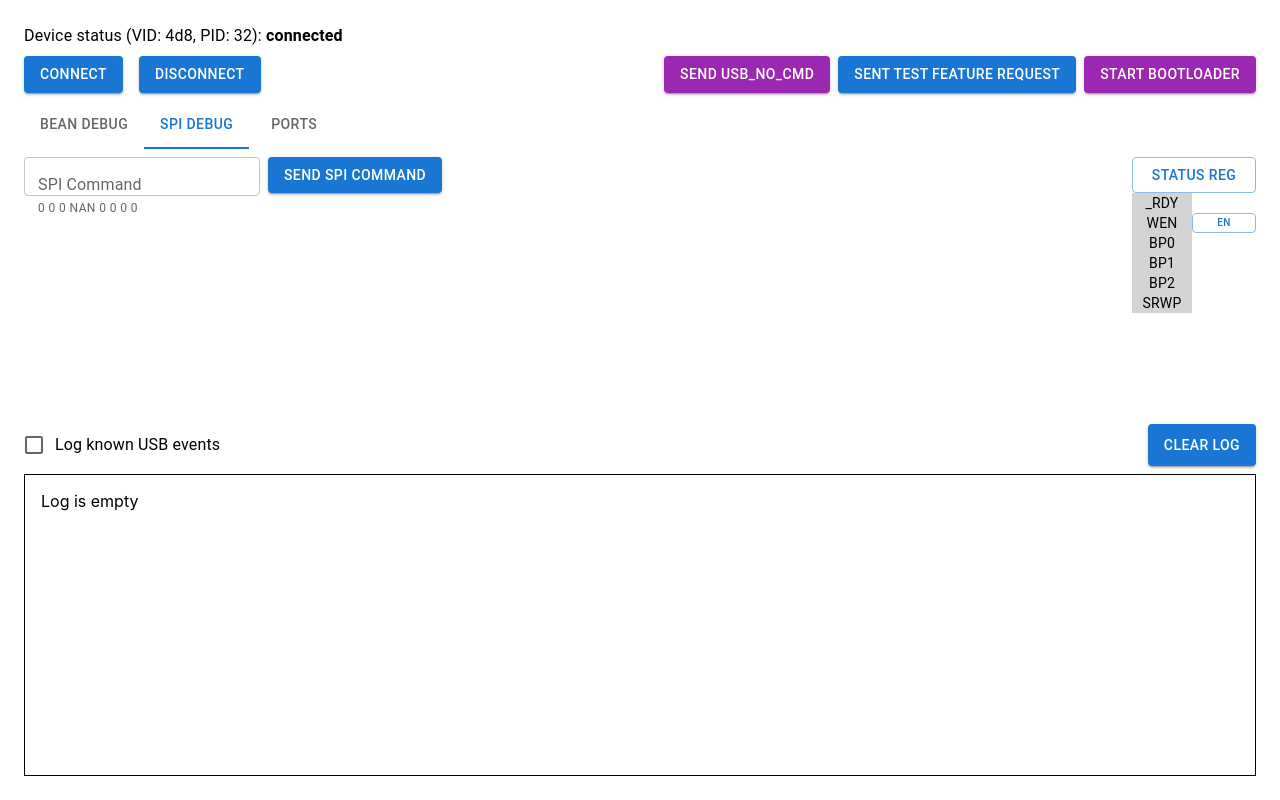
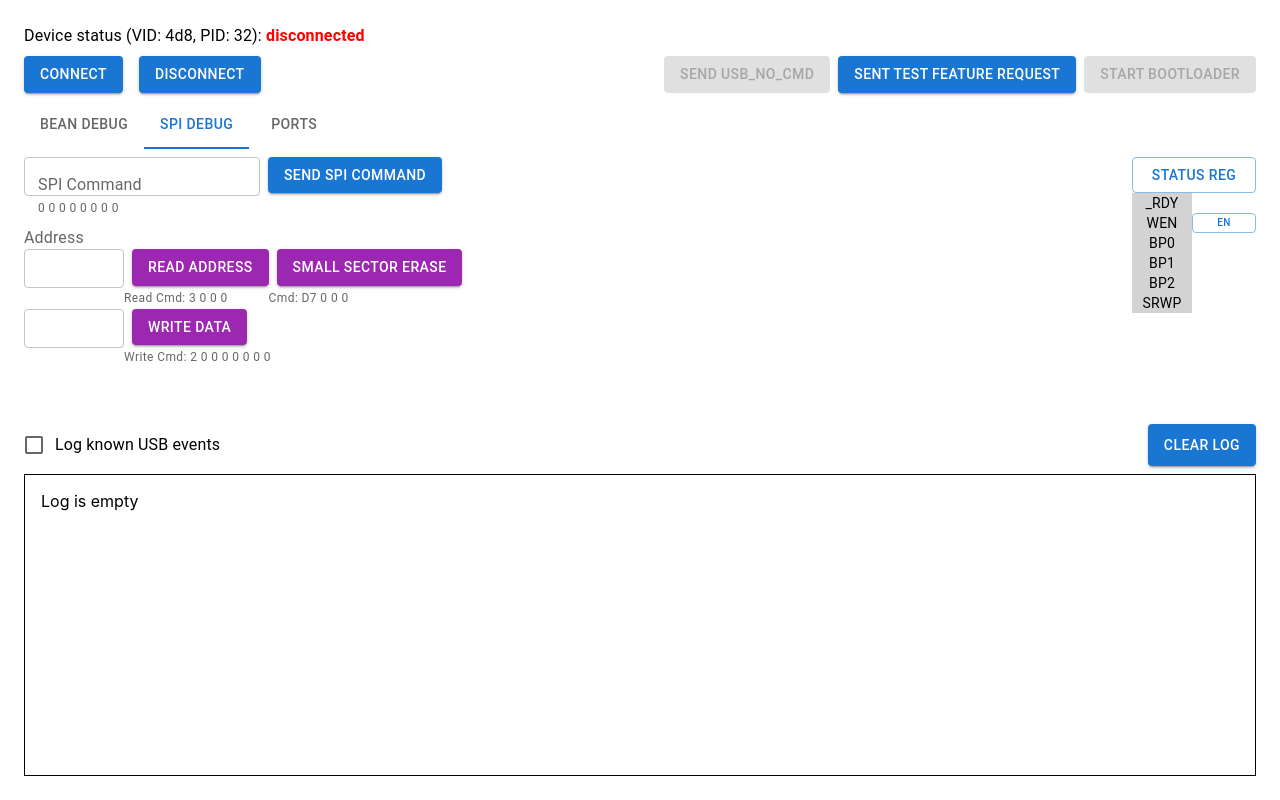
Before and after one commit to fyodore82/immo-control-app, a React (Create React App) app: page / in a window 1280 px wide. Both pictures are taken after a click on the tab "SPI DEBUG". Built offline with nearby package versions, Linux system fonts and the light colour scheme.

Commit message:
- Add SPI controls to SPI tab

```diff
--- a/src/App.tsx
+++ b/src/App.tsx
@@ -32,7 +32,7 @@ const App: FC = () => {
 
   const sendUsbFeatureReq = useUsbSendFeatureRequest(device)
 
-  const deviceDisconnected = false // || !device || !device.opened
+  const deviceDisconnected = !device || !device.opened
 
   const [tab, setTab] = useState<string | undefined>('BeanDebugTab')
 
@@ -41,7 +41,9 @@ const App: FC = () => {
       <Box display='flex' alignItems='center' mb={1}>
         <Typography>
           Device status (VID: {vendorId.toString(16)}, PID: {productId.toString(16)}):{' '}
-          <b>{deviceDisconnected ? 'disconnected' : 'connected'}</b>
+          <b style={{ color: deviceDisconnected ? 'red' : 'green' }}>
+            {deviceDisconnected ? 'disconnected' : 'connected'}
+          </b>
         </Typography>
       </Box>
       <Box display='flex' alignItems='center' mb={1}>
@@ -86,24 +88,21 @@ const App: FC = () => {
       </Box>
 
       <Tabs value={tab} onChange={(_, tab) => setTab(tab)}>
-        <Tab label='BEAN debug' value='BeanDebugTab' disabled={deviceDisconnected} />
-        <Tab label='SPI debug' value='SpiDebugTab' disabled={deviceDisconnected} />
+        <Tab label='BEAN debug' value='BeanDebugTab' />
+        <Tab label='SPI debug' value='SpiDebugTab' />
         <Tab label='Ports' value='PortsDebugTab' />
       </Tabs>
       <Box pt={1} pb={1} display='flex' flex='1 1 50%' flexDirection='column' boxSizing='border-box'>
-        {deviceDisconnected ? (
+        {/* {deviceDisconnected ? (
           <Typography
             sx={{ display: 'flex', justifyContent: 'center', width: '100%' }}
           >
             Connect device first
           </Typography>
-        ) : (
-          <>
-            {tab === 'BeanDebugTab' && <BeanDebugTab device={device} />}
-            {tab === 'SpiDebugTab' && <SPIDebugTab device={device} />}
-            {tab === 'PortsDebugTab' && <PortsTab device={device} />}
-          </>
-        )}
+        ) : ( */}
+        {tab === 'BeanDebugTab' && <BeanDebugTab device={device} />}
+        {tab === 'SpiDebugTab' && <SPIDebugTab device={device} />}
+        {tab === 'PortsDebugTab' && <PortsTab device={device} />}
       </Box>
       <Logger sendUsbFeatureReq={sendUsbFeatureReq} deviceDisconnected={deviceDisconnected} />
     </Box>
--- a/src/components/SPIDebugTab.tsx
+++ b/src/components/SPIDebugTab.tsx
@@ -1,11 +1,11 @@
-import { TextField } from '@mui/material';
+import { FormHelperText, FormLabel, TextField } from '@mui/material';
 import Box from '@mui/material/Box';
 import Button from '@mui/material/Button';
 import { createSelector } from '@reduxjs/toolkit';
 import { FC } from 'react';
 import { useDispatch, useSelector } from 'react-redux';
 import { removeNonHexChars, stringToByteArr } from '../helpers/stringToByteArr';
-import { setSpiCmd } from '../redux/spiReducer';
+import { setSpiAddr, setSpiCmd, setSpiData } from '../redux/spiReducer';
 import { RootState } from '../redux/store';
 import { SPICommand, USBFeatureRequests } from '../usb/usbFeatureRequests';
 import useUsbSendFeatureRequest from '../usb/useUsbSendFeatureRequest'
@@ -24,40 +24,67 @@ const statusRegBits: (keyof RootState['spiReducer']['statusReg'])[] = [
   'SRWP',
 ]
 
+const numArrTox16StrArr = (arr: number[]) => arr.map((val) => val.toString(16).toUpperCase())
+const addZeroesToArr = (arr: number[], zCnt: number) => {
+  // Fill byteArr with 0 up to zCnt bytes
+  // OR remove bytes that are more than zCnt
+  const st = Math.min(arr.length, zCnt)
+  const del = Math.max(0, arr.length - zCnt)
+  const add = Math.max(0, zCnt - arr.length)
+  arr.splice(st, del, ...(new Array(add).fill(0)))
+  return arr
+}
+
 const selector = createSelector([
   (state: RootState) => state.spiReducer.cmd,
   (state: RootState) => state.spiReducer.statusReg,
-], (cmd, statusReg) => {
+  (state: RootState) => state.spiReducer.addr,
+  (state: RootState) => state.spiReducer.data,
+], (cmd, statusReg, addr, data) => {
+  const addrArr = stringToByteArr(addr)
+  const dataArr = stringToByteArr(data)
   const byteArr = stringToByteArr(cmd)
-  const st = Math.min(byteArr.length, 8)
-  const del = Math.max(0, byteArr.length - 8)
-  const add = Math.max(0, 8 - byteArr.length)
-  byteArr.splice(st, del, ...(new Array(add).fill(0)))
   return {
     cmd,
-    // Should reverse each 32 bit word as most significant byte will be sent last
-    byteArr: [...byteArr.slice(0, 4).reverse(), ...byteArr.slice(4).reverse()],
+    addr,
+    data,
+    byteArr: addZeroesToArr(byteArr, 8),
+    dataArr,
     statusReg,
+    readCmdToSend: [0x03, ...addZeroesToArr(addrArr.slice(0, 3), 3)],
+    writeCmdToSend: [
+      0x02,
+      ...addZeroesToArr(addrArr.slice(0, 3), 3),
+      ...addZeroesToArr(dataArr.slice(0, 4), 4),
+    ],
+    smallSectorEraseCmdToSend: [0xD7, addrArr[0] || 0, (addrArr[1] || 0) & 0b11110000, 0x00],
   }
 })
 
 const SPIDebugTab: FC<Props> = ({ device }) => {
   const handleSendTestRequest = useUsbSendFeatureRequest(device)
   const dispatch = useDispatch()
-  const { cmd, byteArr, statusReg } = useSelector(selector)
+  const {
+    cmd,
+    addr,
+    data,
+    readCmdToSend,
+    writeCmdToSend,
+    statusReg,
+    byteArr,
+    smallSectorEraseCmdToSend,
+  } = useSelector(selector)
 
   return (
     <Box display='flex' flex={1}>
-      <Box display='flex' flex={1}>
-        <Box>
+      <Box display='flex' flex={1} flexDirection='column'>
+        <Box display='flex' sx={{ marginBottom: 1 }}>
           <TextField
             label='SPI Command'
             value={cmd}
             onChange={(event) => dispatch(setSpiCmd(removeNonHexChars(event.target.value)))}
-            sx={{ width: '100%' }}
-            helperText={byteArr.map((val) => val.toString(16).toUpperCase()).join(' ')}
+            helperText={numArrTox16StrArr(byteArr).join(' ') || <>{' '}</>}
           />
-        </Box>
           <Button
             variant='contained'
             onClick={() => handleSendTestRequest(USBFeatureRequests.USB_SPI_SEND_CMD, undefined, byteArr)}
@@ -67,9 +94,78 @@ const SPIDebugTab: FC<Props> = ({ device }) => {
           </Button>
         </Box>
         <Box display='flex' flexDirection='column'>
+          <FormLabel>Address</FormLabel>
+          <Box display='flex'>
+            <TextField
+              value={addr}
+              onChange={(event) => {
+                dispatch(setSpiAddr(removeNonHexChars(event.target.value)))
+              }}
+              sx={{ width: 100 }}
+            />
+            <Box>
+              <Button
+                variant='contained'
+                color='secondary'
+                onClick={() => {
+                  handleSendTestRequest(USBFeatureRequests.USB_SPI_SEND_CMD, undefined, readCmdToSend)
+                }}
+                sx={{ height: 36.5, marginLeft: 1 }}
+              >
+                Read Address
+              </Button>
+              <FormHelperText>
+                Read Cmd: {numArrTox16StrArr(readCmdToSend).join(' ')}
+              </FormHelperText>
+            </Box>
+            <Box>
+              <Button
+                variant='contained'
+                color='secondary'
+                onClick={() => {
+                  handleSendTestRequest(USBFeatureRequests.USB_SPI_SEND_CMD, undefined, [SPICommand.WriteEnable, 0, 0, 0])
+                  handleSendTestRequest(USBFeatureRequests.USB_SPI_SEND_CMD, undefined, smallSectorEraseCmdToSend)
+                }}
+                sx={{ height: 36.5, marginLeft: 1 }}
+              >
+                Small sector erase
+              </Button>
+              <FormHelperText>
+                Cmd: {numArrTox16StrArr(smallSectorEraseCmdToSend).join(' ')}
+              </FormHelperText>
+            </Box>
+          </Box>
+          <Box display='flex'>
+            <TextField
+              value={data}
+              onChange={(event) => {
+                dispatch(setSpiData(removeNonHexChars(event.target.value)))
+              }}
+              sx={{ width: 100 }}
+            />
+            <Box>
+              <Button
+                variant='contained'
+                color='secondary'
+                onClick={() => {
+                  handleSendTestRequest(USBFeatureRequests.USB_SPI_SEND_CMD, undefined, [SPICommand.WriteEnable, 0, 0, 0])
+                  handleSendTestRequest(USBFeatureRequests.USB_SPI_SEND_CMD, undefined, writeCmdToSend)
+                }}
+                sx={{ height: 36.5, marginLeft: 1 }}
+              >
+                Write Data
+              </Button>
+              <FormHelperText>
+                Write Cmd: {numArrTox16StrArr(writeCmdToSend).join(' ')}
+              </FormHelperText>
+            </Box>
+          </Box>
+        </Box>
+      </Box>
+      <Box display='flex' flexDirection='column'>
         <Button
           variant='outlined'
-          onClick={() => handleSendTestRequest(USBFeatureRequests.USB_SPI_SEND_CMD, undefined, [0, 0, 0, SPICommand.StatusRegRead])}
+          onClick={() => handleSendTestRequest(USBFeatureRequests.USB_SPI_SEND_CMD, undefined, [SPICommand.StatusRegRead, 0, 0, 0])}
           sx={{ height: 36.5, marginBotton: 1 }}
         >
           Status Reg
@@ -85,7 +181,7 @@ const SPIDebugTab: FC<Props> = ({ device }) => {
                   handleSendTestRequest(
                     USBFeatureRequests.USB_SPI_SEND_CMD,
                     undefined,
-                    [0, 0, 0, statusReg.WEN ? SPICommand.WriteDisable : SPICommand.WriteEnable]
+                    [statusReg.WEN ? SPICommand.WriteDisable : SPICommand.WriteEnable, 0, 0, 0]
                   )
                 }}
               >
--- a/src/helpers/stringToByteArr.ts
+++ b/src/helpers/stringToByteArr.ts
@@ -1,6 +1,6 @@
 export const stringToByteArr = (s: string): number[] => {
   return s.split(' ').reduce<number[]>((res, val) => {
-    if (val.length <= 2) res.push(parseInt(val, 16))
+    if (val.length <= 2 && !isNaN(parseInt(val, 16))) res.push(parseInt(val, 16))
     else {
       for (let i = 0; i < val.length; i += 2) {
         res.push(parseInt(val.slice(i, i + 2), 16))
@@ -11,7 +11,7 @@ export const stringToByteArr = (s: string): number[] => {
 }
 
 // To remove characters that cannot be converted to hex
-const validateByteString = /[^0-9|a-f|A-F| ]/gi
+const validateByteString = /[^0-9|a-f|A-F]/gi
 
 export const removeNonHexChars = (s: string): string => (
   s.replace(validateByteString, '')
--- a/src/redux/spiReducer.ts
+++ b/src/redux/spiReducer.ts
@@ -1,4 +1,5 @@
 import {  createSlice, PayloadAction } from "@reduxjs/toolkit";
+import { stringToByteArr } from "../helpers/stringToByteArr";
 
 export const name = 'spiReducer'
 
@@ -6,6 +7,8 @@ export const spiSelector = (state: any): SPIState => state[name]
 
 export type SPIState = {
   cmd: string
+  addr: string
+  data: string
   statusReg: {
     _RDY?: boolean
     WEN?: boolean
@@ -18,6 +21,8 @@ export type SPIState = {
 
 const initialState: SPIState = {
   cmd: '',
+  addr: '',
+  data: '',
   statusReg: {},
 }
 
@@ -27,6 +32,12 @@ const spiReducer = createSlice({
   reducers: {
     setSpiCmd: (state, { payload }: PayloadAction<string>) => {
       state.cmd = payload
+    },
+    setSpiAddr: (state, { payload }: PayloadAction<string>) => {
+      if (payload.length <= 6) state.addr = payload
+    },
+    setSpiData: (state, { payload }: PayloadAction<string>) => {
+      if (payload.length <= 8) state.data = payload
     },
     setStatusReg: (state, { payload }: PayloadAction<number>) => {
       state.statusReg._RDY = !!(payload & 0b1);
@@ -42,6 +53,8 @@ const spiReducer = createSlice({
 export const {
   setSpiCmd,
   setStatusReg,
+  setSpiAddr,
+  setSpiData,
 } = spiReducer.actions
 
 export default spiReducer.reducer
--- a/src/usb/usbFeatureRequests.ts
+++ b/src/usb/usbFeatureRequests.ts
@@ -4,6 +4,7 @@ export const enum USBFeatureRequests {
   USB_GET_PORTS_STATE = 2,
   USB_SET_PORT_STATE0 = 3,  // Data[0] = port number
   USB_SET_PORT_STATE1 = 4,
+  USB_MONITOR_PORTS_STATE = 5,
 
   USB_SPI_SEND_CMD = 0x11,
 
```
Also changed, not shown: src/components/PortsTab.tsx (+14 -24 lines). Lines whose indentation alone changed are shown as unchanged.
